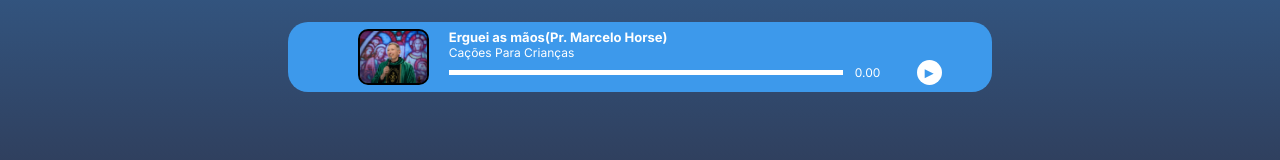
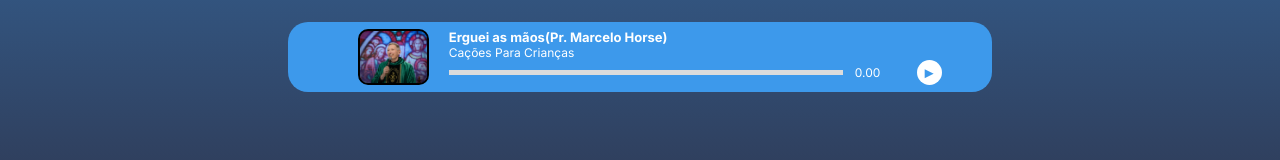
Before and after one commit to vitorfail/desafio, a Next.js app: page / in a window 1280 px wide. Shown: the part 559-719 px from the top of the page. Built offline with nearby package versions, Linux system fonts and the light colour scheme.

Commit message:
concetando o bug do progress bar

```diff
--- a/src/app/globals.css
+++ b/src/app/globals.css
@@ -6,6 +6,7 @@ para deixar as animações mais fluidas*/
   src: url("./font/BebasNeue-Regular.ttf");
 }
 :root{
+  --emblem-size: 280px;
   --cor:none;
   --cor2:none;
   --album-size: 580px;
@@ -92,6 +93,7 @@ audio{
   width: 70%;
   margin-left: 20px;
 }
+
 #progress-bar{
   cursor: pointer;
 }
@@ -366,10 +368,9 @@ audio{
 	text-shadow: 0px 0px 15px rgba(0, 0, 0, 0.4);
 }
 .emblem-container.esconder{
-  left: -10vw;
+  left: 10vw;
 }
 .emblem-container {
-	--emblem-size: 280px;
 	height: var(--emblem-size);
 	width: var(--emblem-size);
 	position: absolute;
@@ -463,9 +464,9 @@ h1 {
   .emblem-container.esconder{
     left: -25vw;
   }
-  :root {
-		--album-size: 50vw;
-	}
+  :root{
+    --album-size: 10vh;
+  }
   .frase{
     font-size: 20px;
     width: 70px;
@@ -487,3 +488,12 @@ h1 {
     font-size: 50px;
   }
 }
+@media screen and (max-width:375px) {
+  .emblem-container.esconder{
+    left: -17vw;
+  }
+  :root {
+    --emblem-size:180px;
+		--album-size: 10vh;
+	}
+}
--- a/src/app/musicas.js
+++ b/src/app/musicas.js
@@ -40,7 +40,7 @@ export const musicas = [
             [1.51,"Erguei as mãos e dai glória a Deus"],
             [1.55,"Erguei as mãos e dai glória a Deus"],
             [1.58,"Erguei as mãos"],
-            [2.00,"E cantai como os filhos do Senhor(De Novo)"],
+            [1.59,"E cantai como os filhos do Senhor(De Novo)"],
             [2.07,"Erguei as mãos e dai glória a Deus"],
             [2.11,"Erguei as mãos e dai glória a Deus"],
             [2.14,"Erguei as mãos"],
@@ -58,11 +58,11 @@ export const musicas = [
             [2.49,"O senhor tem muitos filhos"],
             [2.53,"Muitos filhos ele tem (Até que eu tô em forma)"],
             [2.56,"Eu sou um deles, você também"],
-            [3.00,"Louvemos ao senhor"],
+            [2.59,"Louvemos ao senhor"],
             [3.02,"Braço direito, braço esquerdo, "],
             [3.03,"Perna direita"],
             [3.04,"O senhor tem muitos filhos"],
-            [3.05,"Muitos filhos ele tem"],
+            [3.07,"Muitos filhos ele tem"],
             [3.11,"Eu sou um deles, você também"],
             [3.15,"Louvemos ao senhor"],
             [3.18,"Braço direito, braço esquerdo"],
@@ -82,7 +82,7 @@ export const musicas = [
             [3.54,"Perna direita, perna esquerda"],
             [3.55,"Balança a cabeça, dá uma voltinha"],
             [3.57,"O senhor tem muitos filhos"],
-            [4.00,"Muitos filhos ele tem(Bonita Cruz)"],
+            [3.59,"Muitos filhos ele tem(Bonita Cruz)"],
             [4.04,"Eu sou um deles, você também"],
             [4.07,"Louvemos ao senhor"],
             [4.09,"Braço direito, braço esquerdo"],
--- a/src/app/page.js
+++ b/src/app/page.js
@@ -18,6 +18,7 @@ export default function Home(){
   const [Play, setPlay] = useState(false);
   const [load, setload] =useState(true)
   const [circulo, setcirculo] = useState(criar_circulo("As Mais Tocadas"))
+  const [progressPercent, setprogressPercent] = useState(0)
 
   useEffect(() => {
     document.documentElement.style.setProperty('--cor', cor2);
@@ -87,21 +88,22 @@ export default function Home(){
     }
     setPlay(!Play);
   };
-  const atualizarBarra = (e) => {
+  function atualizarBarra(e){
     const audio = document.getElementById('audio');
+    const duracao = audio.duration
+    console.log(duracao)
     const rect = e.target.getBoundingClientRect();
     const x = e.clientX - rect.left;
     const width = rect.width;
-
     // Verifica se o clique está dentro dos limites da barra de progresso
     if (x >= 0 && x <= width) {
       const percentage = x / width;
-      const newTime = duration * percentage;
+      setprogressPercent(x)
+      const newTime = duracao * percentage;
       converter_tempo(newTime)
       audio.currentTime = newTime;
     }
   };
-  const progressPercent = (currentTime / duration) * 100;
 
   function criar_circulo(letra, delimitador = "•"){
     const spans = [];
@@ -160,6 +162,7 @@ export default function Home(){
       setintervalosTempo(armazenar_intervalos(musicas[Indice-1].letras))
     }
   }
+  const progress = (currentTime / duration) * 100;
   const estilo = {
     backgroundImage: "url("+foto+")",
     backgroundRepeat: 'no-repeat',
@@ -207,7 +210,6 @@ export default function Home(){
 
         <p className="segundo">{dados.nome[1]}</p>
       </div>
-
       <div className={Play==true || Tempo !== "0.00"?"emblem-container esconder": "emblem-container"}>
             <div className="emblem text">
               {circulo}
@@ -255,13 +257,8 @@ export default function Home(){
             <h4>{dados.nome[0]+" "+dados.nome[1]+"("+dados.artista+")"}</h4>
             <p className="album">{dados.album} </p>
             <div className="reprodutor">
-              <div id="progress-bar" style={{ width: '80%', height: '5px', backgroundColor: 'rgb(220,220,220)'  }} onClick={atualizarBarra}>
-                <div id="progress" style={{
-                  height: '100%',
-                  backgroundColor:
-                  'white', width:
-                  `${progressPercent}%` }}>
-                </div>
+              <div id="progress-bar" style={{ width: '80%', height: '5px',boxShadow: "inset "+progressPercent+"px 0px 0px white", background: 'rgb(220,220,220)'  }} onClick={(event)=> atualizarBarra(event)}>
+
               </div>
               <p className="timer">{Tempo}</p>
               <button onClick={eventoPlayPausar}>{Play? "❚❚":"►"}</button>
```
